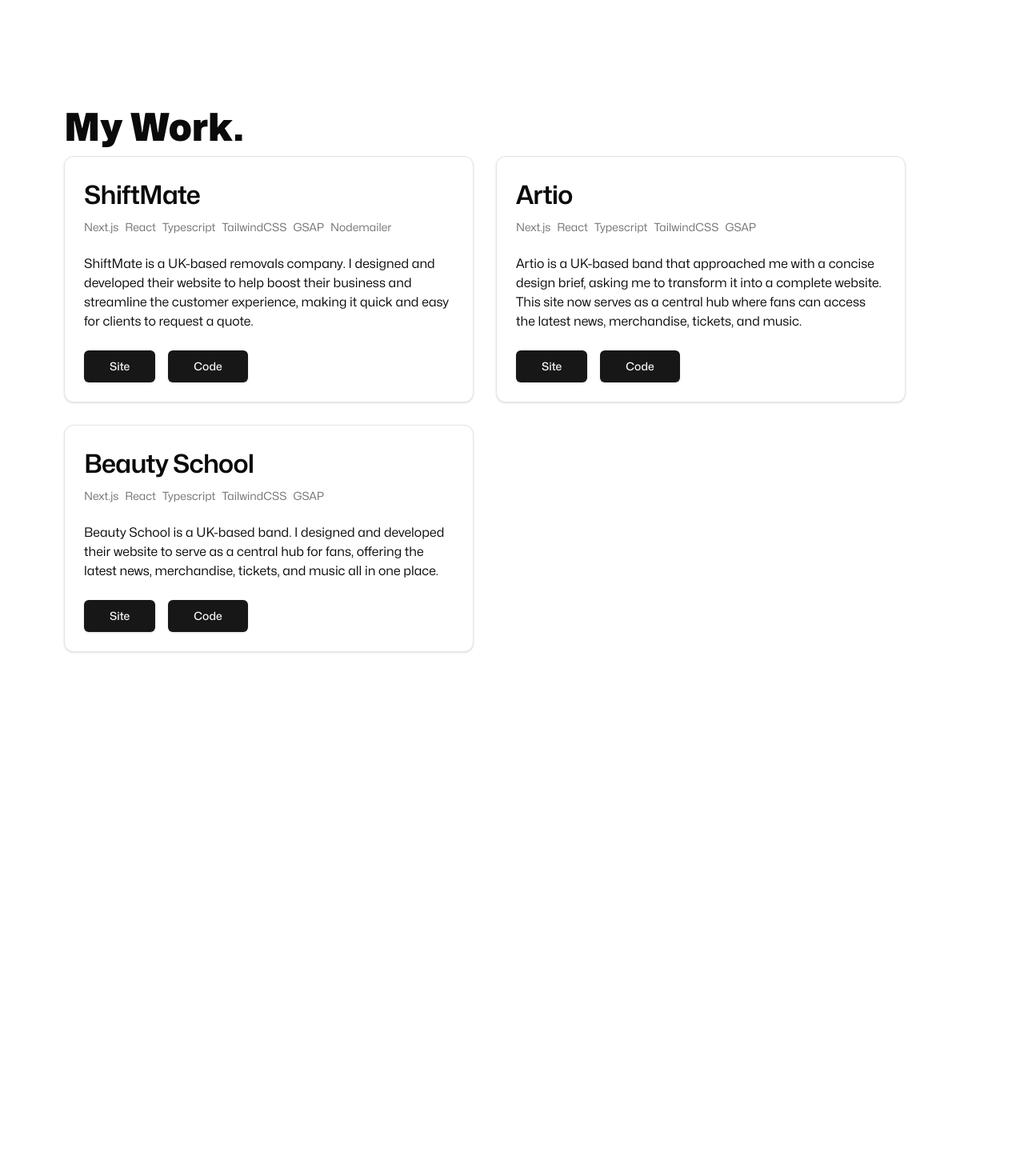
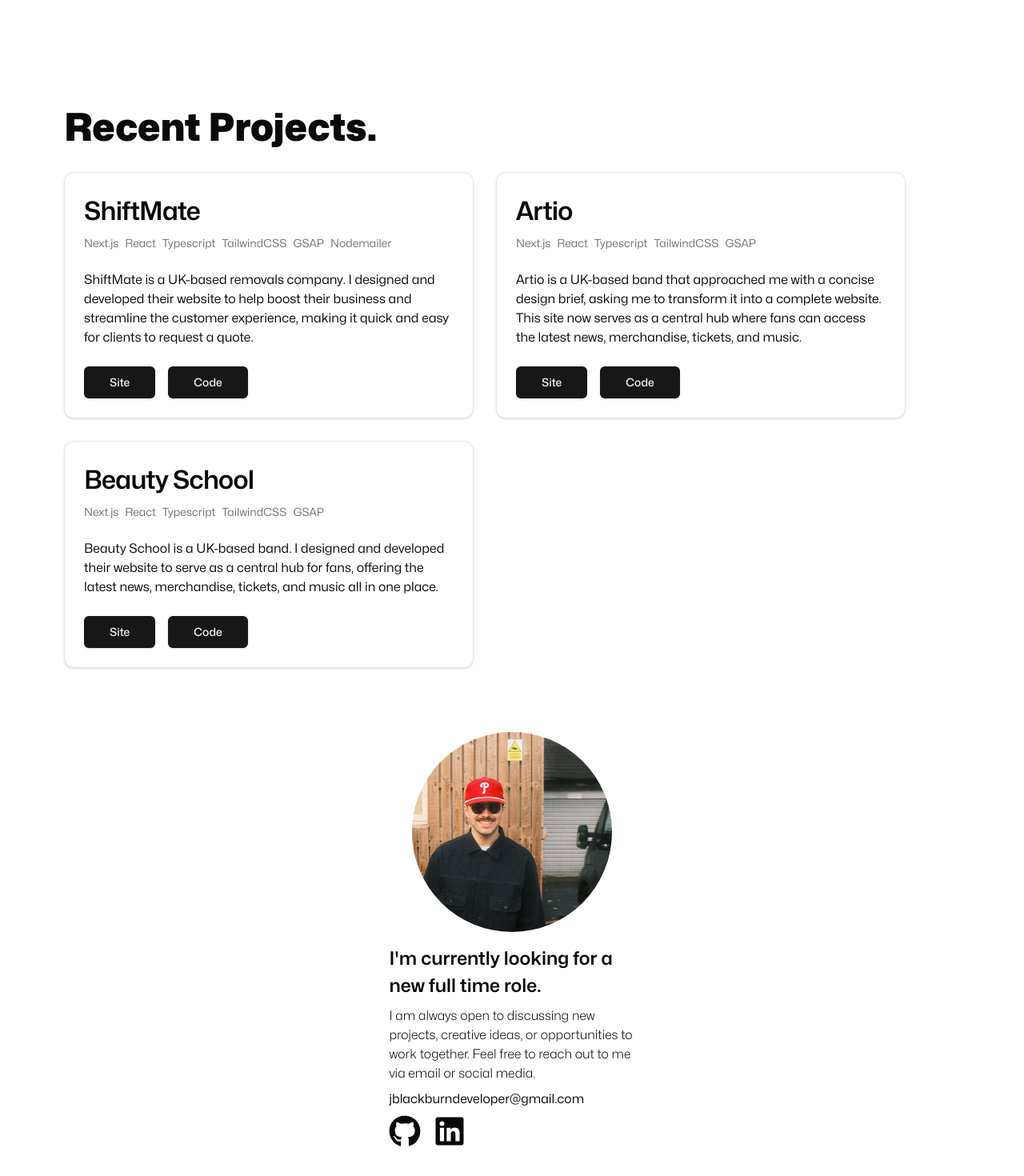
Before and after one commit to JBlackburn94/portfolio_2024, a Next.js app: page / in a window 1280 px wide. Shown: the part 1537-3007 px from the top of the page at 80% size. Before the commit the page ends 2392 px from the top, so only its background shows below. Built offline with nearby package versions, Linux system fonts and the light colour scheme.

Commit message:
adds contact section contents

```diff
--- a/app/page.tsx
+++ b/app/page.tsx
@@ -1,6 +1,7 @@
 import Hero from "./pageComponents/Hero";
 import Projects from "./pageComponents/Projects";
 import Skills from "./pageComponents/Skills";
+import Contact from "./pageComponents/Contact";
 
 export default function Home() {
   return (
@@ -8,6 +9,7 @@ export default function Home() {
       <Hero />
       <Skills />
       <Projects />
+      <Contact />
     </div>
   );
 }
--- a/app/pageComponents/Contact.tsx
+++ b/app/pageComponents/Contact.tsx
@@ -1,3 +1,46 @@
+import Image from "next/image";
+import heroBg from "../../public/profile-image.webp";
+import { Card } from "@/components/ui/card";
+import { MdMail } from "react-icons/md";
+import { FaGithub, FaLinkedin } from "react-icons/fa";
+import Link from "next/link";
+
 export default function Contact() {
-  return <div>Contact</div>;
+  return (
+    <section className="my-5 mx-5 md:mx-10 py-5 px-5 md:px-10">
+      <div className="flex flex-col justify-center items-center gap-7 mt-5">
+        <div className="flex flex-col justify-start items-center w-[85vw] md:w-[40vw]">
+          <div className="h-[250px] w-[250px] overflow-hidden rounded-full relative">
+            <Image
+              src={heroBg}
+              alt="An image of Jason Blackburn"
+              className="absolute top-0 left-0 object-cover h-full w-full scale-150"
+            />
+          </div>
+          <div className="flex flex-col gap-2 mt-4 w-[85vw] md:w-[60%]">
+            <h5 className="font-semibold text-[1.44rem]">
+              I&apos;m currently looking for a new full time role.
+            </h5>
+            <p className="font-light">
+              I am always open to discussing new projects, creative ideas, or
+              opportunities to work together. Feel free to reach out to me via
+              email or social media.
+            </p>
+            <p>jblackburndeveloper@gmail.com</p>
+            <span className="flex gap-4">
+              <Link href="https://github.com/JBlackburn94" target="_blank">
+                <FaGithub className="text-[2.5rem]" />
+              </Link>
+              <Link
+                href="https://www.linkedin.com/in/jason-blackburn-frontend-developer/"
+                target="_blank"
+              >
+                <FaLinkedin className="text-[2.5rem]" />
+              </Link>
+            </span>
+          </div>
+        </div>
+      </div>
+    </section>
+  );
 }
--- a/app/pageComponents/Projects.tsx
+++ b/app/pageComponents/Projects.tsx
@@ -3,8 +3,8 @@ import ProjectCard from "./ProjectCard";
 export default function Projects() {
   return (
     <section className="my-5 mx-5 md:mx-10 py-5 px-5 md:px-10">
-      <h1 className="font-black text-[2.986rem]">My Work.</h1>
-      <div className="flex flex-wrap justify-center lg:justify-start items-start gap-7 w-full">
+      <h1 className="font-black text-[2.986rem]">Recent Projects.</h1>
+      <div className="flex flex-wrap justify-center lg:justify-start items-start gap-7 w-full mt-5">
         <ProjectCard
           title="ShiftMate"
           tech={[
--- a/app/pageComponents/Skills.tsx
+++ b/app/pageComponents/Skills.tsx
@@ -1,3 +1,4 @@
+import { FaLocationArrow, FaMapPin } from "react-icons/fa";
 import TechStackCard from "./TechStackCard";
 
 export default function Skills() {
@@ -6,6 +7,10 @@ export default function Skills() {
       <div className="min-h-[80vh] w-full md:w-[70%] overflow-hidden py-5 px-5 md:px-10">
         <h1 className="text-[2.9rem] font-black">Hello!</h1>
         <h2 className="text-[2.488rem] font-semibold">I&apos;m Jason.</h2>
+        <span className="flex items-center gap-2">
+          <p className="text-[1.5rem]">United Kingdom</p>
+          <FaMapPin className="text-[1.5rem] text-red-500" />
+        </span>
         <div className="font-light leading-8">
           <p>
             A highly motivated Software Developer, specialising in crafting
```
